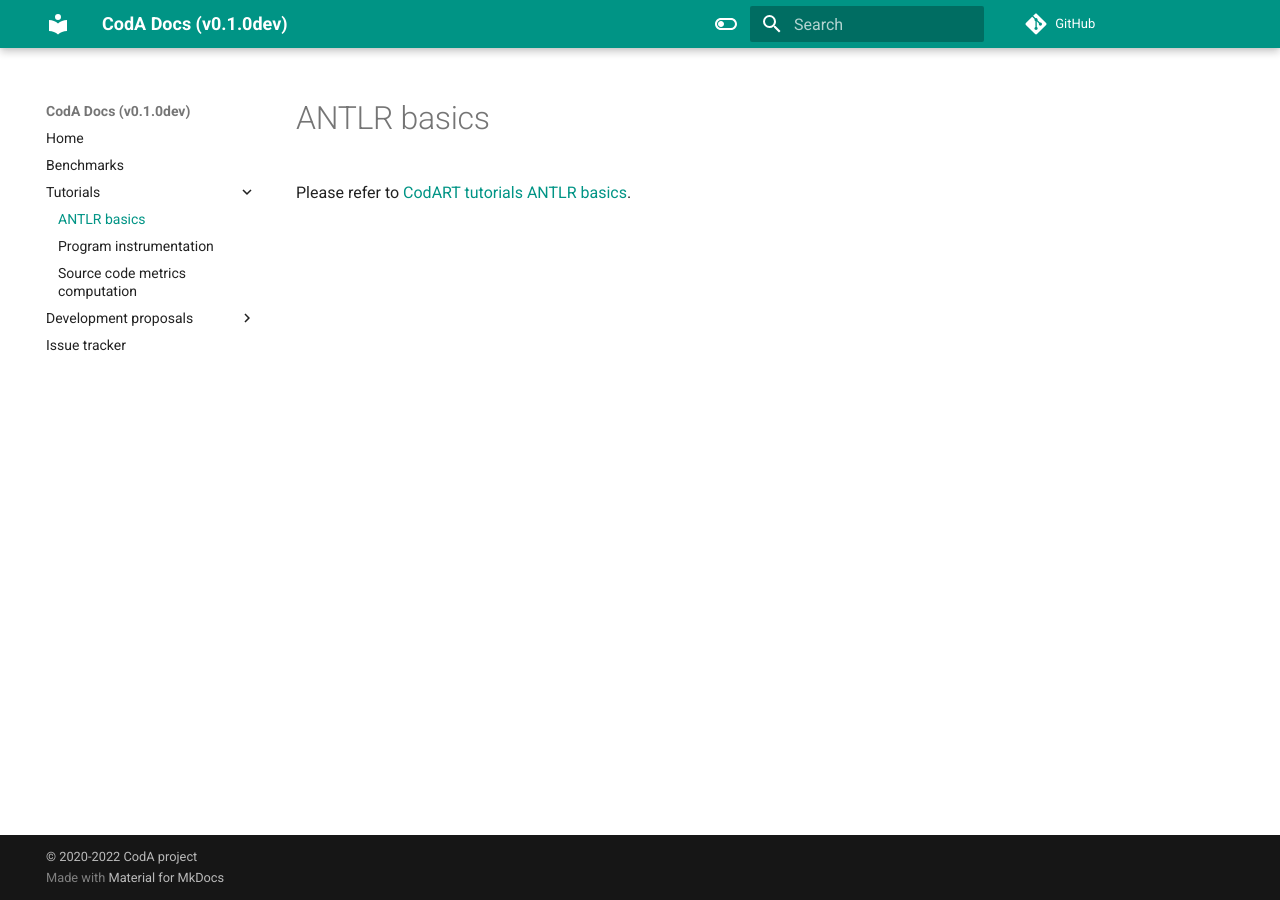
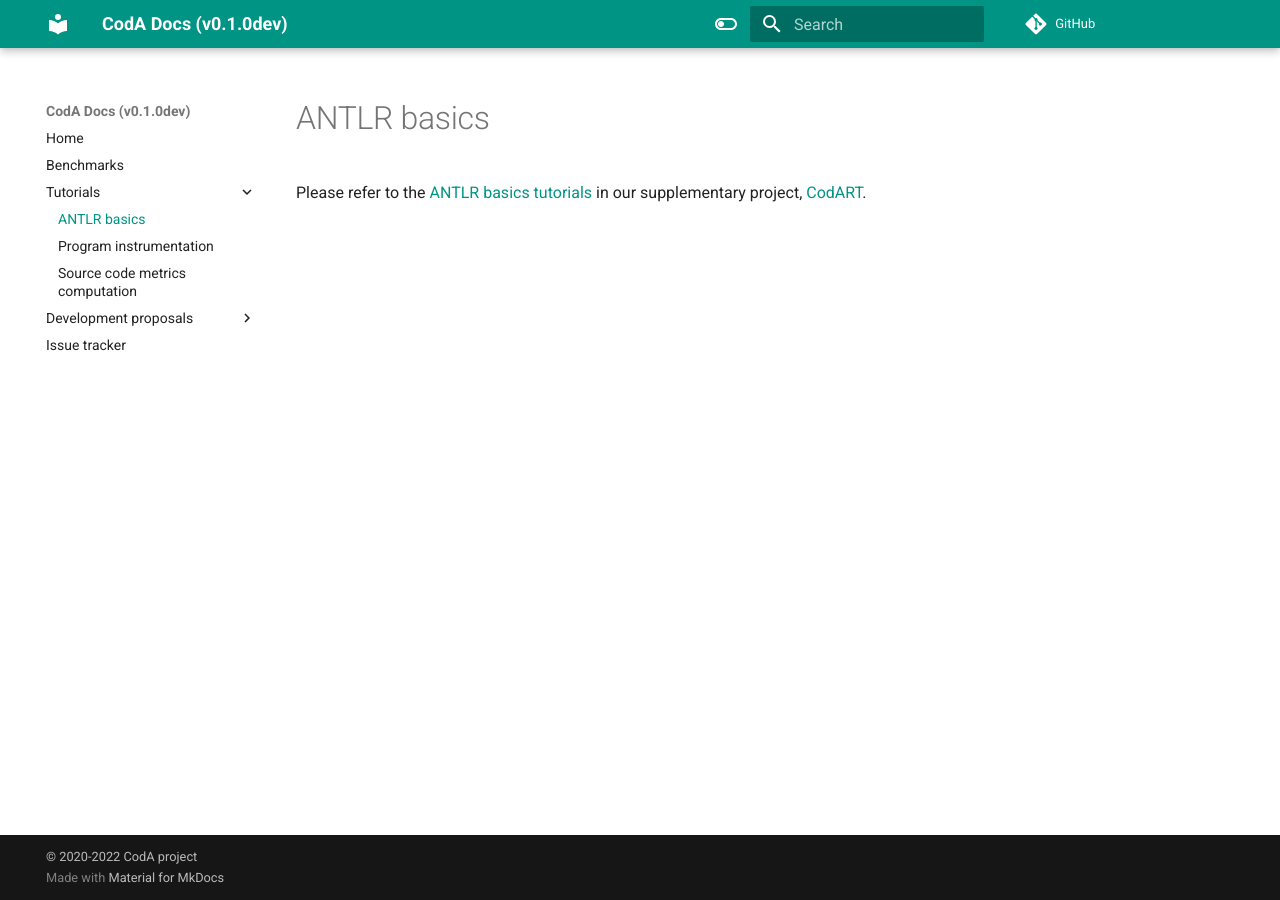
Before and after one commit to m-zakeri/CodA, an MkDocs documentation site: the page built from docs/tutorials/antlr_basics.md, in a window 1280 px wide. Built offline with MkDocs 1.6.1 and Material for MkDocs 9.7.7, drawn with Linux system fonts in a browser that asks for light colours; comment, search, counter and statistics services are not loaded.

Commit message:
Update ANTLR basic tutorials

```diff
--- a/docs/tutorials/antlr_basics.md
+++ b/docs/tutorials/antlr_basics.md
@@ -1,3 +1,3 @@
 # ANTLR basics
 
-Please refer to [CodART tutorials ANTLR basics](https://m-zakeri.github.io/CodART/tutorials/antlr_basics/).
+Please refer to the [ANTLR basics tutorials ](https://m-zakeri.github.io/CodART/tutorials/antlr_basics/) in our supplementary project, [CodART](https://m-zakeri.github.io/CodART).
```
